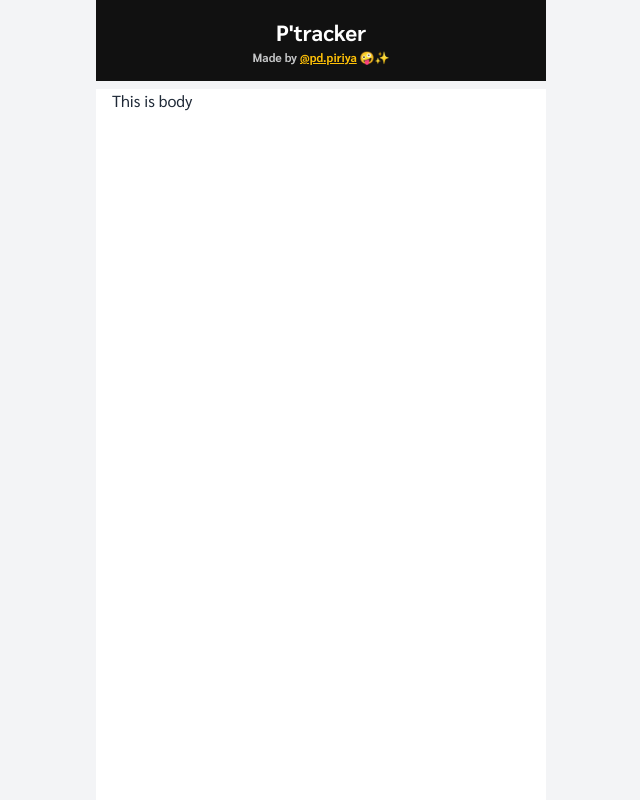
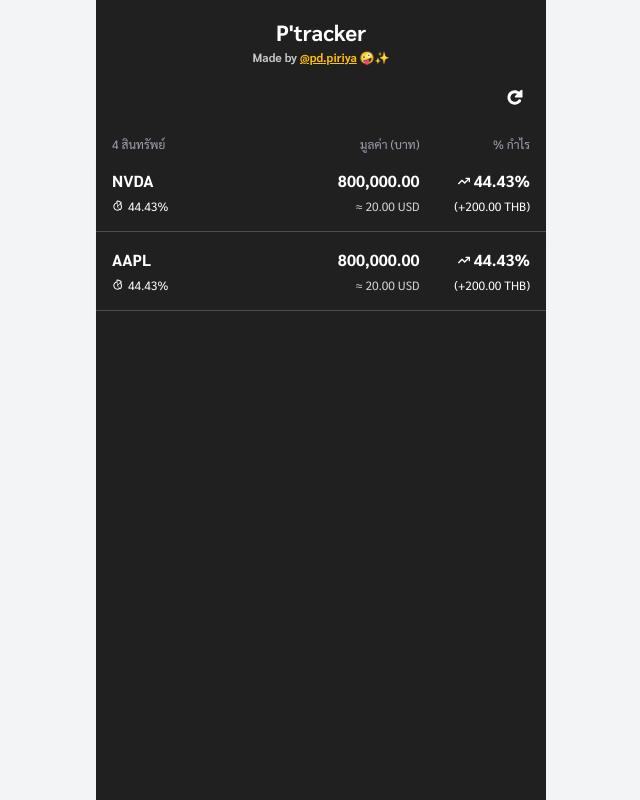
Before and after one commit to PiriyaDEV/portfolio-tracking, a Next.js app: page / in a window 1280 px wide. Shown: the whole page, without its empty margins (319-959 px from the left). Built offline with nearby package versions, Linux system fonts and the light colour scheme.

Commit message:
fix: fix ui (2)

```diff
--- a/package.json
+++ b/package.json
@@ -9,8 +9,10 @@
     "lint": "next lint"
   },
   "dependencies": {
+    "lodash": "^4.17.21",
     "moment-timezone": "^0.5.47",
     "next": "15.1.7",
+    "numeral": "^2.0.6",
     "react": "^19.0.0",
     "react-dom": "^19.0.0",
     "react-icons": "^5.5.0",
@@ -19,7 +21,9 @@
   },
   "devDependencies": {
     "@eslint/eslintrc": "^3",
+    "@types/lodash": "^4.17.20",
     "@types/node": "^20",
+    "@types/numeral": "^2.0.5",
     "@types/react": "^19",
     "@types/react-dom": "^19",
     "daisyui": "^4.12.24",
--- a/src/app/lib/utils.tsx
+++ b/src/app/lib/utils.tsx
@@ -1,5 +1,7 @@
 import { MemberObj } from "@/app/lib/interface";
 import { MODE } from "./constants";
+import { replace } from 'lodash'
+import numeral from 'numeral'
 
 export const getMemberObjByName = (
   name: string,
@@ -101,3 +103,54 @@
 
   return basePrice;
 }
+
+// ----------------------------------------------------------------------
+
+export function fCurrency(number: string | number) {
+  return numeral(number).format(Number.isInteger(number) ? '$0,0' : '$0,0.00')
+}
+
+export function fPercent(number: number) {
+  return numeral(number / 100).format('0.0%')
+}
+
+export function fNumber(number: string | number, options?: { disabledDecimal: boolean }) {
+  if (options) {
+    if (options.disabledDecimal) return numeral(number).format()
+  }
+  return numeral(number).format('0,0.00')
+}
+
+export function f3Number(number: string | number, options?: { disabledDecimal: boolean }) {
+  if (options) {
+    if (options.disabledDecimal) return numeral(number).format()
+  }
+  return numeral(number).format('0,0.000')
+}
+
+export function fInteger(number: string | number, options?: { disabledDecimal: boolean }) {
+  if (options) {
+    if (options.disabledDecimal) return numeral(number).format()
+  }
+  return numeral(number).format('0,0')
+}
+
+export function fShortenNumber(number: string | number) {
+  return replace(numeral(number).format('0.00a'), '.00', '')
+}
+
+export function fData(number: string | number) {
+  return numeral(number).format('0.0 b')
+}
+
+export function formatNumber(val: string, min?: number) {
+  const numVal = parseFloat(val)
+  const formattedVal = min !== undefined && numVal < min ? min : numVal
+
+  return numeral(formattedVal).format(Number.isInteger(formattedVal) ? '0' : '0.[00]')
+}
+
+export function fTon(number: string | number) {
+  const n = Number(number) / 1000
+  return numeral(n).format(Number.isInteger(n) ? '0,0' : '$0,0.00'.replace('$', ''))
+}
--- a/src/app/page.tsx
+++ b/src/app/page.tsx
@@ -1,18 +1,197 @@
 "use client";
 
+import CommonLoading from "@/shared/components/CommonLoading";
 import { useEffect, useState } from "react";
-import { FaCog, FaShareAlt } from "react-icons/fa";
-import CommonBtn from "@/shared/components/CommonBtn";
-import CommonLoading from "@/shared/components/CommonLoading";
+import {
+  TiChartPieOutline as ChartIcon,
+  TiRefresh as RefreshIcon,
+} from "react-icons/ti";
+import { FaArrowTrendUp as UpIcon } from "react-icons/fa6";
+import { fNumber } from "./lib/utils";
 
-export default function App() {
+type Asset = {
+  symbol: string;
+  quantity: number;
+  costPerShare: number;
+};
+
+export default function StockPrice() {
+  const [prices, setPrices] = useState<Record<string, number | null>>({});
   const [isLoading, setIsLoading] = useState(false);
+  const [expanded, setExpanded] = useState<Record<string, boolean>>({});
+
+  const FINNHUB_API_BASE_URL = "https://finnhub.io/api/v1";
+  const API_KEY = "d4c807hr01qudf6h35i0d4c807hr01qudf6h35ig";
+
+  // Your assets
+  const assets: Asset[] = [
+    { symbol: "NVDA", quantity: 5, costPerShare: 400 },
+    { symbol: "AAPL", quantity: 10, costPerShare: 150 },
+  ];
+
+  let mockRes = {
+    c: 272.41,
+    d: -0.54,
+    dp: -0.1978,
+    h: 275.96,
+    l: 269.6,
+    o: 271.05,
+    pc: 272.95,
+    t: 1763154000,
+  };
+
+  async function fetchFinancialData() {
+    setIsLoading(true);
+
+    try {
+      const results: Record<string, number> = {};
+
+      for (const asset of assets) {
+        // const url = new URL(`${FINNHUB_API_BASE_URL}/quote`);
+        // url.searchParams.append("symbol", asset.symbol);
+        // url.searchParams.append("token", API_KEY);
+
+        // const response = await fetch(url.toString());
+        // if (!response.ok) throw new Error("Fetch error");
+
+        // const data = await response.json();
+
+        // Finnhub returns current price in "c"
+        results[asset.symbol] = mockRes.c ?? null;
+      }
+
+      setPrices(results);
+    } catch (error) {
+      console.error("Error fetching prices:", error);
+    }
+
+    setIsLoading(false);
+  }
+
+  // Load data on first render
+  useEffect(() => {
+    fetchFinancialData();
+  }, []);
+
+  const toggleExpand = (symbol: string) => {
+    setExpanded((prev) => ({
+      ...prev,
+      [symbol]: !prev[symbol],
+    }));
+  };
 
   if (isLoading) return <CommonLoading />;
 
   return (
-    <div className="flex flex-col gap-5">
-      <>This is body</>
+    <div>
+      <div className="px-4 flex justify-end w-full">
+        <RefreshIcon
+          className="cursor-pointer text-[30px] mb-4"
+          onClick={fetchFinancialData}
+        />
+      </div>
+
+      <div className="flex flex-wrap w-full">
+        <div className="w-full grid grid-cols-[2fr_1fr_1fr] gap-3 px-4 py-2">
+          <div className="text-[12px] flex items-center text-gray-400">4 สินทรัพย์</div>
+          <div className="text-[12px] flex justify-end items-center text-gray-400">
+            มูลค่า (บาท)
+          </div>
+          <div className="text-[12px] flex justify-end items-center text-gray-400">
+            % กำไร
+          </div>
+        </div>
+        {assets.map((asset) => {
+          const currentPrice = prices[asset.symbol];
+          const cost = asset.costPerShare * asset.quantity;
+          const marketValue =
+            currentPrice !== null ? currentPrice * asset.quantity : null;
+          const profit = marketValue !== null ? marketValue - cost : null;
+          const profitPercent = profit !== null ? (profit / cost) * 100 : null;
+          const isProfit = profit !== null && profit > 0;
+
+          const isExpanded = !!expanded[asset.symbol];
+
+          return (
+            <div key={asset.symbol} className="w-full shadow-sm">
+              {/* Top section (clickable) */}
+              <div
+                className="w-full grid grid-cols-[2fr_1fr_1fr] gap-3 px-4 py-2 cursor-pointer hover:bg-gray-800 transition"
+                onClick={() => toggleExpand(asset.symbol)}
+              >
+                <div className="flex flex-col gap-1">
+                  <div className="font-bold text-[16px]">{asset.symbol}</div>
+                  <div className="text-[12px] flex items-center gap-1">
+                    <ChartIcon />
+                    44.43%
+                  </div>
+                </div>
+
+                <div className="flex flex-col gap-1 items-end">
+                  <div className="font-bold text-[16px]">{fNumber(800000)}</div>
+                  <div className="text-[12px] flex items-center gap-1 text-gray-300">
+                    ≈ {fNumber(20)} USD
+                  </div>
+                </div>
+
+                <div className="flex flex-col gap-1 items-end">
+                  <div className="font-bold text-[16px] flex items-center gap-1">
+                    <UpIcon className="text-[12px]" />
+                    44.43%
+                  </div>
+                  <div className="text-[12px] flex items-center gap-1">
+                    (+{fNumber(200)} THB)
+                  </div>
+                </div>
+              </div>
+
+              {/* Bottom section (expandable) */}
+              {isExpanded && (
+                <div className="mt-2 text-[12px] text-gray-300 grid grid-cols-[1fr_1fr] gap-1 bg-black-lighter px-4 py-2">
+                  <div>
+                    จำนวนหุ้น:{" "}
+                    <span className="!text-white">{asset.quantity}</span>
+                  </div>
+                  <div>
+                    ราคาปัจจุบัน (USD):{" "}
+                    <span className="!text-white">{currentPrice ?? "-"}</span>
+                  </div>
+                  <div>
+                    ต้นทุนต่อหุ้น (USD):{" "}
+                    <span className="!text-white">{asset.costPerShare}</span>
+                  </div>
+                  <div>
+                    ต้นทุนรวม (USD): <span className="!text-white">{cost}</span>
+                  </div>
+                  <div>
+                    กำไร/ขาดทุน:{" "}
+                    <span
+                      className={isProfit ? "text-green-500" : "text-red-500"}
+                    >
+                      {profit !== null
+                        ? `${isProfit ? "+" : ""}${profit.toFixed(2)}`
+                        : "-"}
+                    </span>
+                  </div>
+                  <div>
+                    เปอร์เซ็นต์:{" "}
+                    <span
+                      className={isProfit ? "text-green-500" : "text-red-500"}
+                    >
+                      {profitPercent !== null
+                        ? `${isProfit ? "+" : ""}${profitPercent.toFixed(2)}%`
+                        : "-"}
+                    </span>
+                  </div>
+                </div>
+              )}
+
+              {/* Partial divider */}
+              <div className="mx-auto border-b border-white opacity-20 mx-4 my-2"></div>
+            </div>
+          );
+        })}
+      </div>
     </div>
   );
 }
--- a/src/shared/components/BackgroundLayout/index.tsx
+++ b/src/shared/components/BackgroundLayout/index.tsx
@@ -26,14 +26,14 @@
 const BackgroundLayout: FC<BackgroundLayoutProps> = ({ children }) => {
   return (
     <html lang="en" className={`${sarabun.variable}`}>
-      <body className="antialiased">
+      <body className="antialiased font-sarabun">
         <div className="bg-cover bg-center flex flex-col items-center sm:bg-gray-100 min-h-screen">
-          <div className="w-full sm:max-w-[450px] bg-[#111111] z-[98] text-center font-bold py-4 mb-2 text-[22px] text-white">
+          <div className="w-full sm:max-w-[450px] bg-black z-[98] text-center font-bold py-4 text-[22px] text-white">
             P'tracker
-            <div className="text-xs text-center text-[#c5c6c7]">
+            <div className="text-xs text-center text-text-light">
               Made by{" "}
               <span
-                className="!text-[#FFC107] underline cursor-pointer"
+                className="!text-accent-yellow underline cursor-pointer"
                 onClick={() => {
                   window.open(
                     "https://www.instagram.com/pd.piriya/#",
@@ -46,7 +46,7 @@
               🤪✨
             </div>
           </div>
-          <div className="container sm:max-w-[450px] mx-auto sm:mx-0 px-4 flex-grow bg-[white]">
+          <div className="container sm:max-w-[450px] mx-auto sm:mx-0 flex-grow bg-black">
             {children}
           </div>
         </div>
--- a/tailwind.config.ts
+++ b/tailwind.config.ts
@@ -12,11 +12,23 @@
       colors: {
         background: "var(--background)",
         foreground: "var(--foreground)",
+        "black": "#212020",
+        'black-lighter': '#2c2b2b',
+        "text-light": "#c5c6c7",
+        "accent-yellow": "#FFC107",
       },
     },
   },
   daisyui: {
-    themes: ["light"],
+    themes: [
+      {
+        dark: {
+          ...require("daisyui/src/theming/themes")["dark"],
+          "base-content": "#ffffff",
+          "neutral-content": "#ffffff",
+        },
+      },
+    ],
   },
   plugins: [require("daisyui")],
 } satisfies Config;
```
Also changed, not shown: 1 other file (tests, documents, lock files or other folders).
